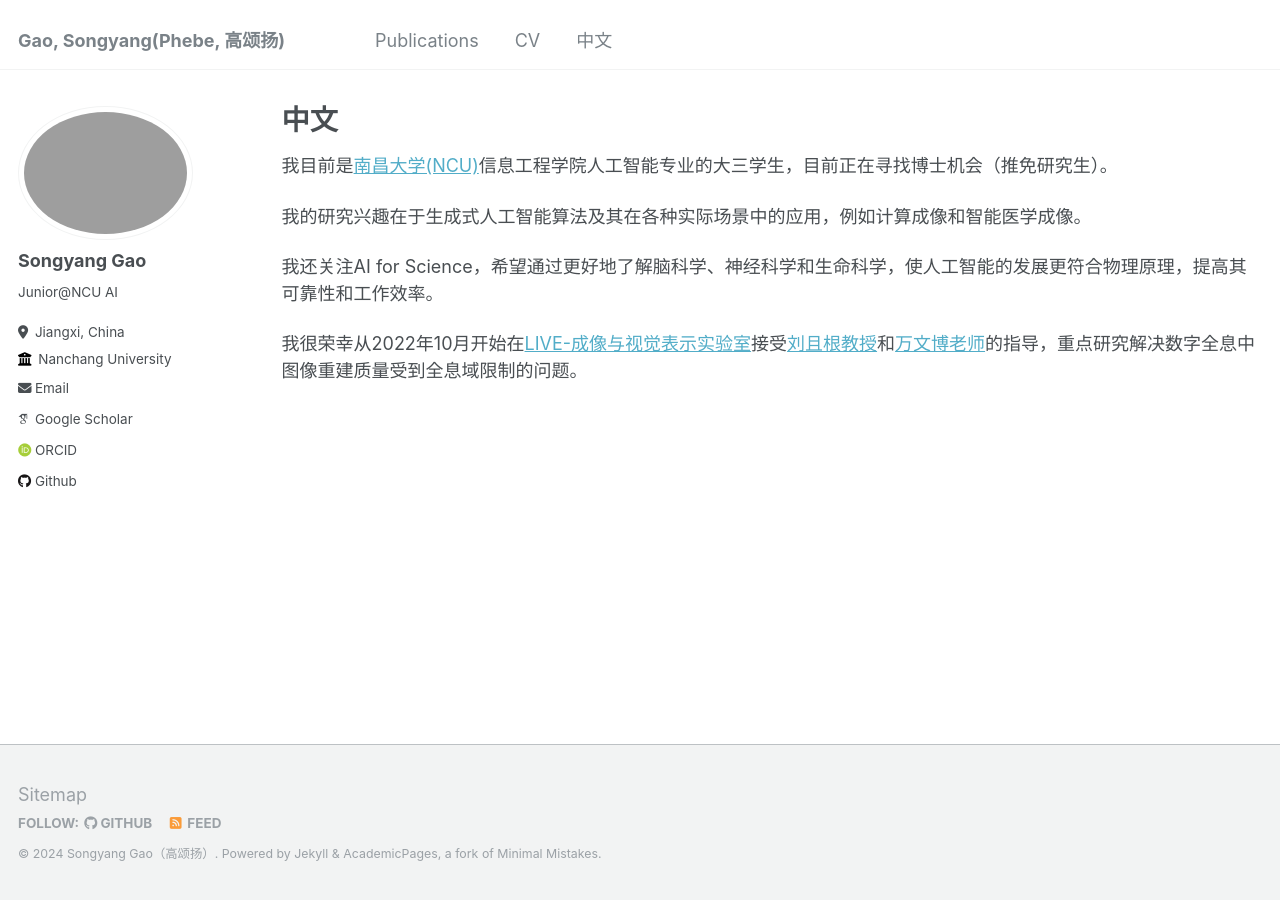
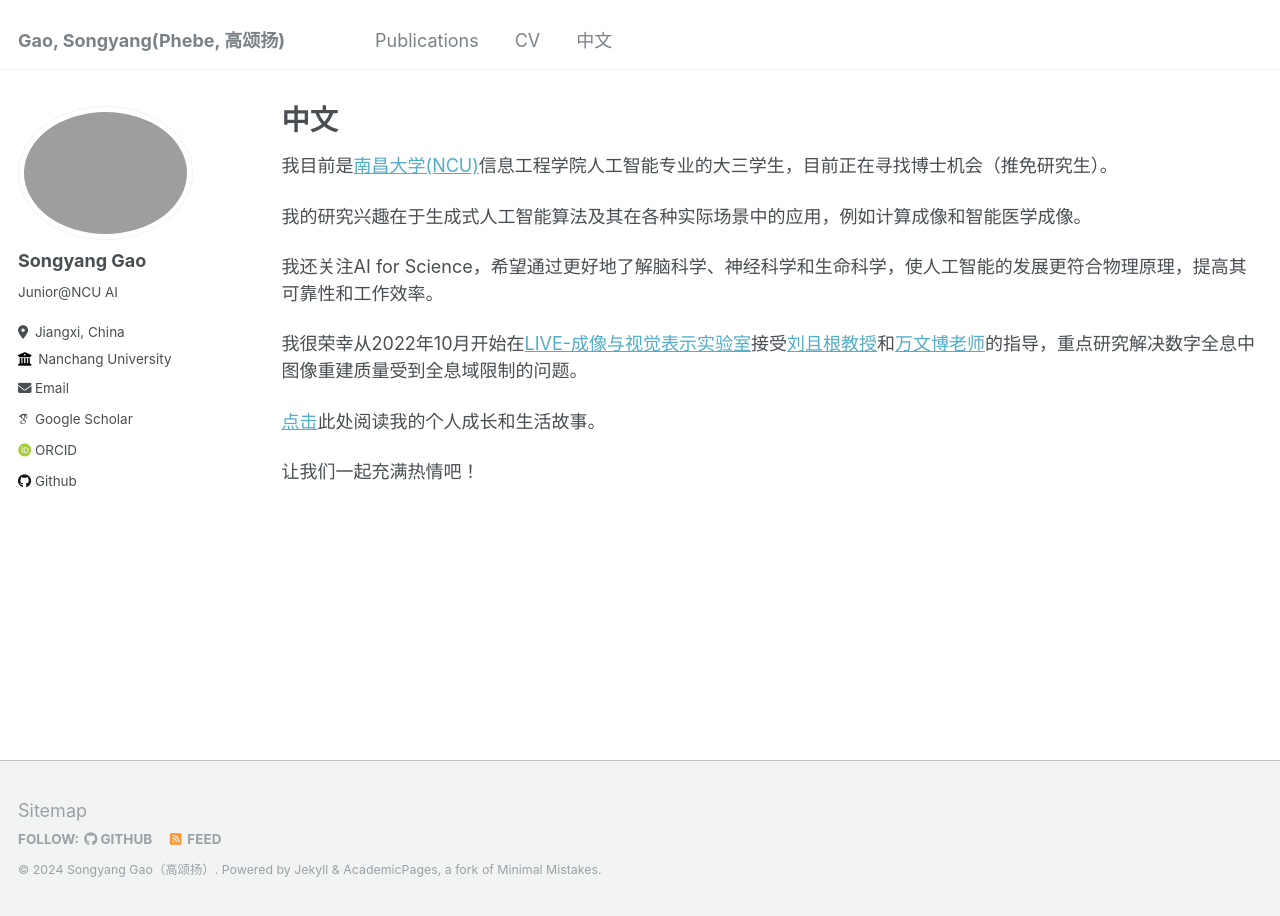
Before and after one commit to songyang0603/songyang0603.github.io, a Jekyll site: the page built from _pages/chinese.md, in a window 1280 px wide. Built offline with Jekyll 4.4.1, drawn with Linux system fonts in a browser that asks for light colours; some web fonts are replaced.

Commit message:
Update chinese.md

```diff
--- a/_pages/chinese.md
+++ b/_pages/chinese.md
@@ -12,3 +12,7 @@ author_profile: true
 我还关注AI for Science，希望通过更好地了解脑科学、神经科学和生命科学，使人工智能的发展更符合物理原理，提高其可靠性和工作效率。
 
 我很荣幸从2022年10月开始在[LIVE-成像与视觉表示实验室](https://www.labxing.com/lab/1018/home)接受[刘且根教授](https://github.com/yqx7150/yqx7150.github.com)和[万文博老师](https://teacher.ncu.edu.cn/publish/wanwenbo/)的指导，重点研究解决数字全息中图像重建质量受到全息域限制的问题。
+
+[点击](https://mp.weixin.qq.com/mp/profile_ext?action=home&__biz=Mzk0MDI4Nzk0Mw==&scene=124#wechat_redirect)此处阅读我的个人成长和生活故事。
+
+让我们一起充满热情吧！
```
